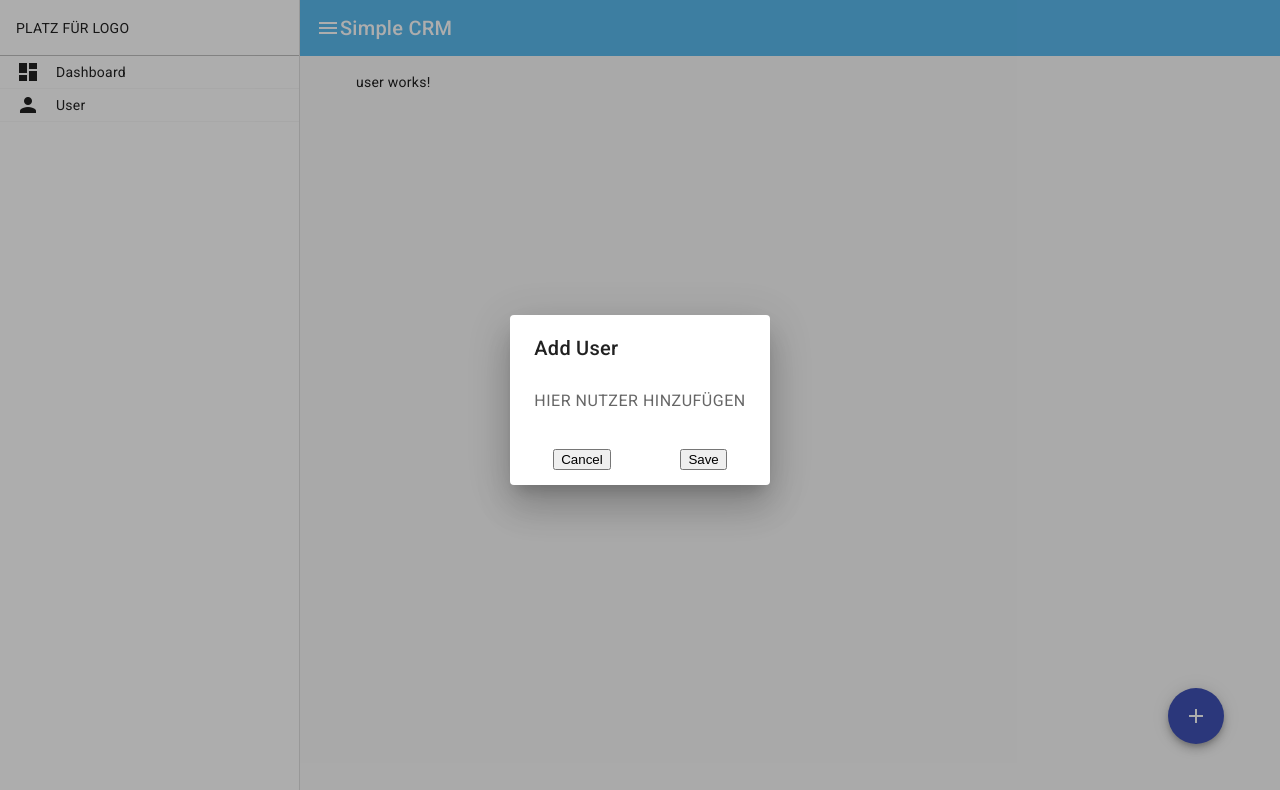
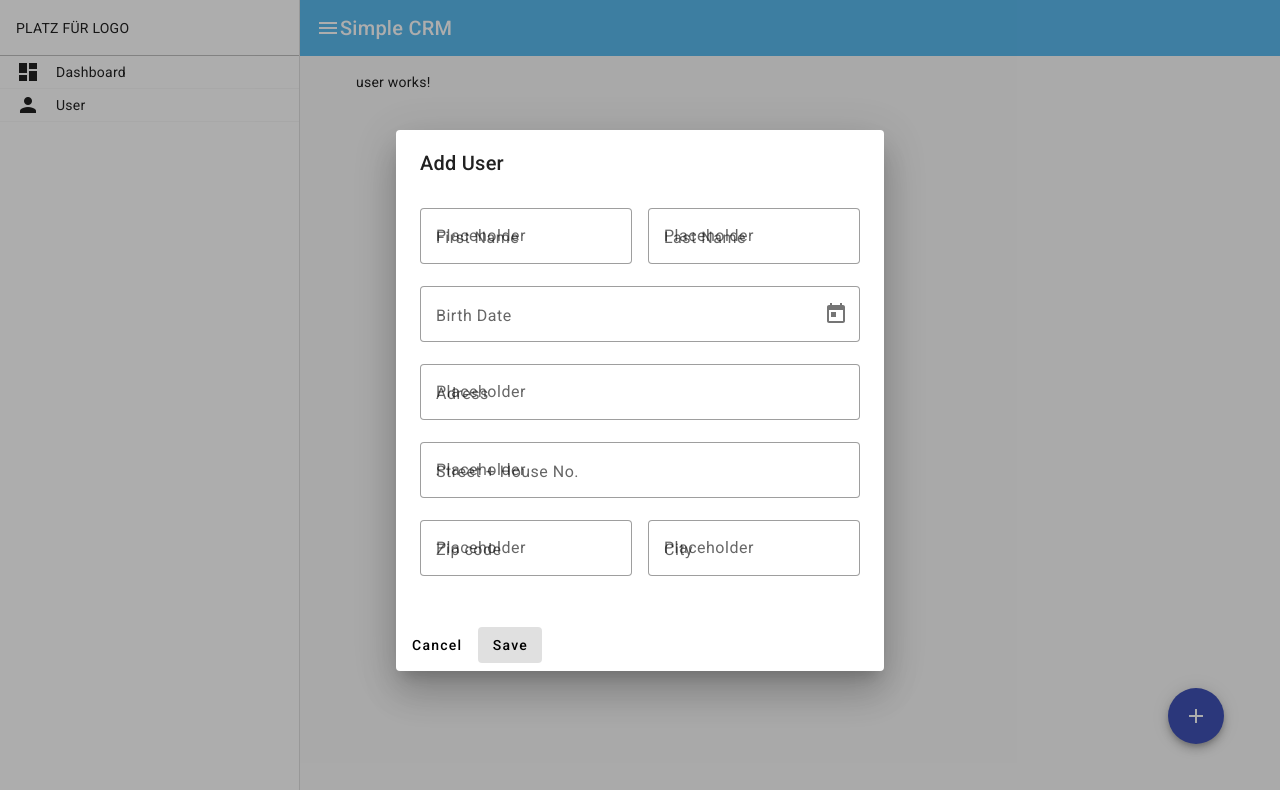
Before and after one commit to JeanPondy/simple-crm, an Angular app in the folder simple-crm/: page /user in a window 1280 px wide. Both pictures are taken after a click on the button "add". Shown: the top 790 px of the page. Built offline with nearby package versions, Linux system fonts and the light colour scheme.

Commit message:
textfelder anzeigen

```diff
--- a/simple-crm/src/app/app.component.ts
+++ b/simple-crm/src/app/app.component.ts
@@ -5,10 +5,11 @@ import {MatIconModule} from '@angular/material/icon';
 import {MatSidenavModule} from '@angular/material/sidenav';
 
 
+
 @Component({
   selector: 'app-root',
   standalone: true,
-  imports: [ MatToolbarModule, MatIconModule, MatSidenavModule, RouterModule],
+  imports: [ MatToolbarModule, MatIconModule, MatSidenavModule, RouterModule,],
   templateUrl: './app.component.html',
   styleUrl: './app.component.scss'
 })
--- a/simple-crm/src/app/app.config.ts
+++ b/simple-crm/src/app/app.config.ts
@@ -3,6 +3,7 @@ import { provideRouter } from '@angular/router';
 
 import { routes } from './app.routes';
 import { provideAnimationsAsync } from '@angular/platform-browser/animations/async';
+import { provideNativeDateAdapter } from '@angular/material/core';
 
 
 
@@ -10,6 +11,7 @@ export const appConfig: ApplicationConfig = {
   providers: [
      provideZoneChangeDetection({ eventCoalescing: true }),
      provideRouter(routes),
-     provideAnimationsAsync()// provideAnimations()
+     provideAnimationsAsync(),// provideAnimations()
+     provideNativeDateAdapter()
     ]
 };
--- a/simple-crm/src/app/dialog-add-user/dialog-add-user.component.html
+++ b/simple-crm/src/app/dialog-add-user/dialog-add-user.component.html
@@ -1,7 +1,66 @@
 <h2 mat-dialog-title>Add User</h2>
-<mat-dialog-content> HIER NUTZER HINZUFÜGEN </mat-dialog-content>
 
-<mat-dialog-actions class="action-btn">
+<div mat-dialog-content>
+  <div class="first-last">
+    <mat-form-field class="mR-16" appearance="outline">
+      <mat-label>First Name</mat-label>
+      <input matInput placeholder="Placeholder" />
+      <!-- <mat-icon matSuffix>sentiment_very_satisfied</mat-icon> -->
+      <!--    <mat-hint>Please enter a name</mat-hint> -->
+    </mat-form-field>
+
+    <mat-form-field appearance="outline">
+      <mat-label>Last Name</mat-label>
+      <input matInput placeholder="Placeholder" />
+      <!--       <mat-hint>Please enter a name</mat-hint> -->
+    </mat-form-field>
+  </div>
+
+  <div>
+    <mat-form-field class="full-width" appearance="outline">
+      <mat-label>Birth Date</mat-label>
+      <input matInput [matDatepicker]="picker" />
+      <!-- <mat-hint>MM/DD/YYYY</mat-hint> -->
+      <mat-datepicker-toggle
+        matIconSuffix
+        [for]="picker"
+      ></mat-datepicker-toggle>
+      <mat-datepicker #picker></mat-datepicker>
+    </mat-form-field>
+  </div>
+  <!-- -------------------------------------------------------- -->
+  <div>
+    <mat-form-field class="full-width" appearance="outline">
+      <mat-label>Adress</mat-label>
+      <input matInput placeholder="Placeholder" />
+      <!--       <mat-hint>Please enter a name</mat-hint> -->
+    </mat-form-field>
+  </div>
+
+  <div>
+    <mat-form-field class="full-width" appearance="outline">
+      <mat-label>Street + House No. </mat-label>
+      <input matInput placeholder="Placeholder" />
+      <!--       <mat-hint>Please enter a name</mat-hint> -->
+    </mat-form-field>
+  </div>
+  <div>
+    <mat-form-field class="mR-16" appearance="outline">
+      <mat-label>Zip code</mat-label>
+      <input matInput placeholder="Placeholder" />
+      <!--       <mat-hint>Please enter a name</mat-hint> -->
+    </mat-form-field>
+
+    <mat-form-field appearance="outline">
+      <mat-label>City</mat-label>
+      <input matInput placeholder="Placeholder" />
+      <!--       <mat-hint>Please enter a name</mat-hint> -->
+    </mat-form-field>
+  </div>
+  <div></div>
+</div>
+<!-- -------------------------------------------------------- -->
+<div mat-dialog-actions class="action-btn">
   <button mat-button (click)="onNoClick()">Cancel</button>
   <button mat-button [mat-dialog-close]="" cdkFocusInitial>Save</button>
-</mat-dialog-actions>
+</div>
--- a/simple-crm/src/app/dialog-add-user/dialog-add-user.component.scss
+++ b/simple-crm/src/app/dialog-add-user/dialog-add-user.component.scss
@@ -1,7 +1,11 @@
 .action-btn {
     display: flex;
-    justify-content:space-around;
+    justify-content:flex-start;
    button{
     cursor: pointer;
    }
 }
+
+.first-last{
+    padding-top: 4px;
+}
--- a/simple-crm/src/app/dialog-add-user/dialog-add-user.component.ts
+++ b/simple-crm/src/app/dialog-add-user/dialog-add-user.component.ts
@@ -1,20 +1,25 @@
 import { Component } from '@angular/core';
 import {MatDialogModule} from '@angular/material/dialog';
 import { MatDialogRef } from '@angular/material/dialog';
+import {MatInputModule} from '@angular/material/input';
+import {MatFormFieldModule} from '@angular/material/form-field';
+import {MatCalendarBody, MatDatepickerModule} from '@angular/material/datepicker';
+import {MatButtonModule} from '@angular/material/button';
+import { MatNativeDateModule } from '@angular/material/core';
 
 @Component({
   selector: 'app-dialog-add-user',
   standalone: true,
-  imports: [MatDialogModule],
+  imports: [MatDialogModule, MatInputModule, MatFormFieldModule, MatDatepickerModule, MatButtonModule, MatNativeDateModule],
   templateUrl: './dialog-add-user.component.html',
   styleUrl: './dialog-add-user.component.scss'
 })
 export class DialogAddUserComponent {
 
-  constructor(public dialogRef: MatDialogRef<DialogAddUserComponent>) {} // 👈 DialogRef hinzufügen
+  constructor(public dialogRef: MatDialogRef<DialogAddUserComponent>) {}
 
   onNoClick(): void {
-    this.dialogRef.close(); // 👈 Methode schließt den Dialog
+    this.dialogRef.close();
   }
 
 }
--- a/simple-crm/src/app/user/user.component.ts
+++ b/simple-crm/src/app/user/user.component.ts
@@ -19,7 +19,7 @@ export class UserComponent {
   ngOnInit(): void {}
 
   openDialog(){
-    this.dialog.open(DialogAddUserComponent)
+    this.dialog.open(DialogAddUserComponent,)
   }
 
 }
--- a/simple-crm/src/styles.scss
+++ b/simple-crm/src/styles.scss
@@ -2,3 +2,12 @@
 
 html, body { height: 100%; }
 body { margin: 0; font-family: Roboto, "Helvetica Neue", sans-serif; }
+
+
+.mR-16{
+    margin-right: 16px;
+}
+
+.full-width{
+    width: 100%;
+}
```
